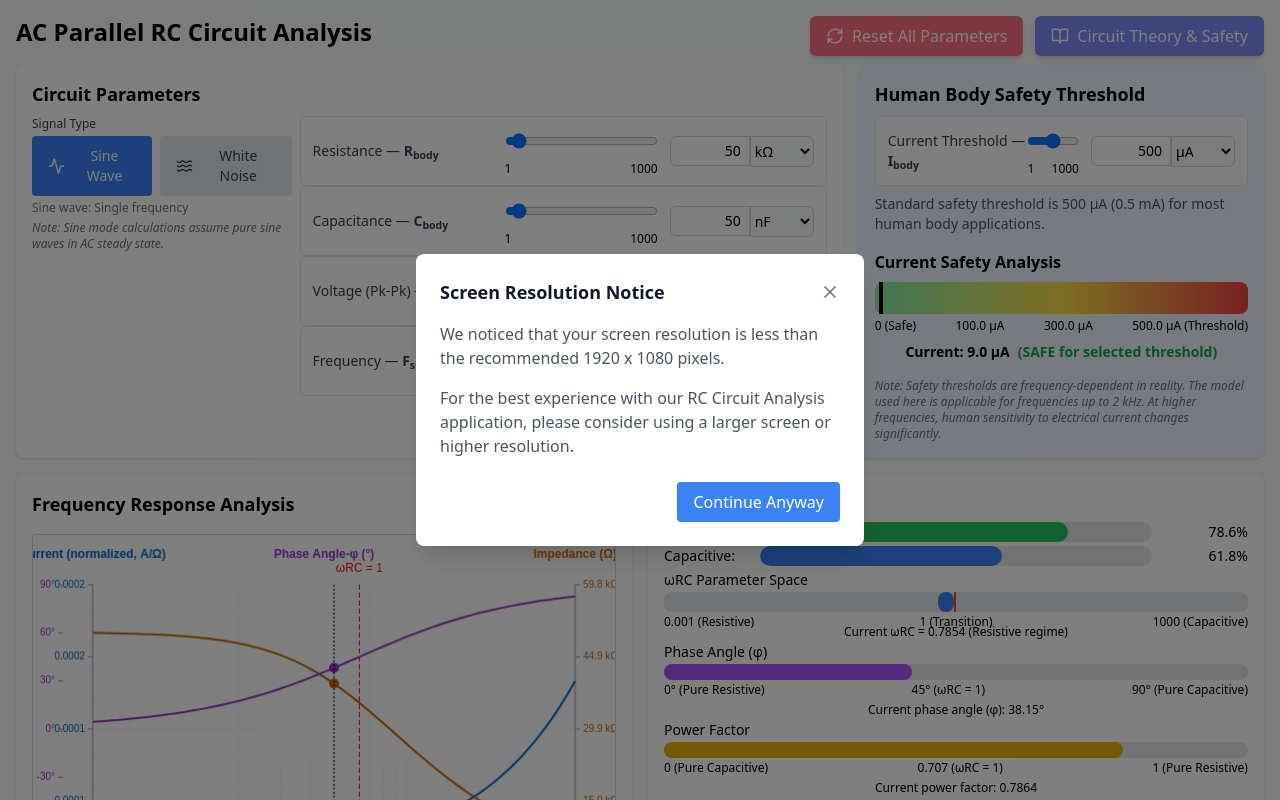
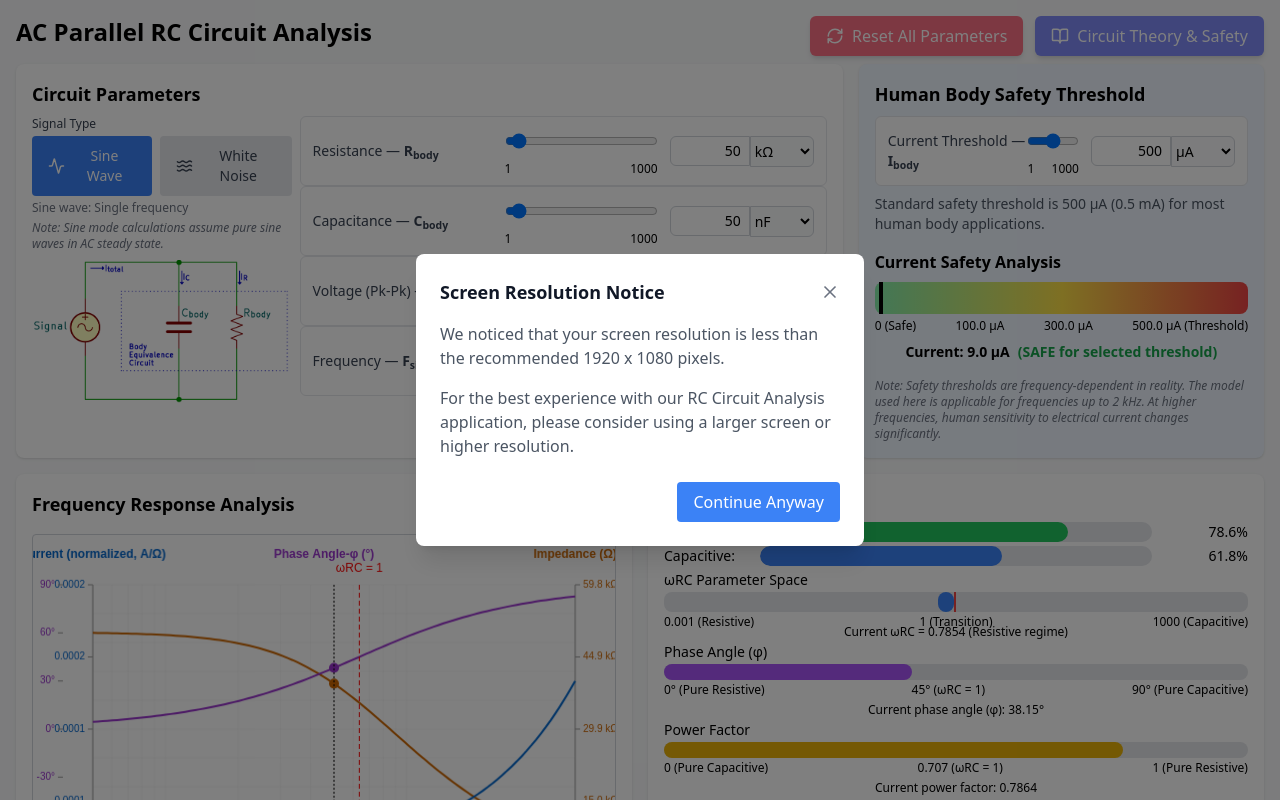
Before and after one commit to sandeepzgk/ESR-System, a React (Create React App) app in the folder Simulator/: page / in a window 1280 px wide. Shown: the top 800 px of the page. Built offline with nearby package versions, Linux system fonts and the light colour scheme.

Commit message:
with circuit diagram

```diff
--- a/Simulator/src/RCCircuitAnalysis.tsx
+++ b/Simulator/src/RCCircuitAnalysis.tsx
@@ -118,6 +118,13 @@ const RCCircuitAnalysis: React.FC<RCCircuitAnalysisProps> = ({ initialParams = {
                     ? "Note: Sine mode calculations assume pure sine waves in AC steady state."
                     : "Note: Noise mode calculations assume white noise across the specified frequency band."}
                 </div>
+                <div className="mt-2 mb-2 flex justify-center">
+  <img
+    src="/circuit.png"
+    alt="RC Circuit Diagram"
+    className="w-full max-w-xs h-auto"
+  />
+</div>
               </div>
 
               {/* Right side: All parameter controls */}
```
Also changed, not shown: Simulator/public/circuit.png (added).
